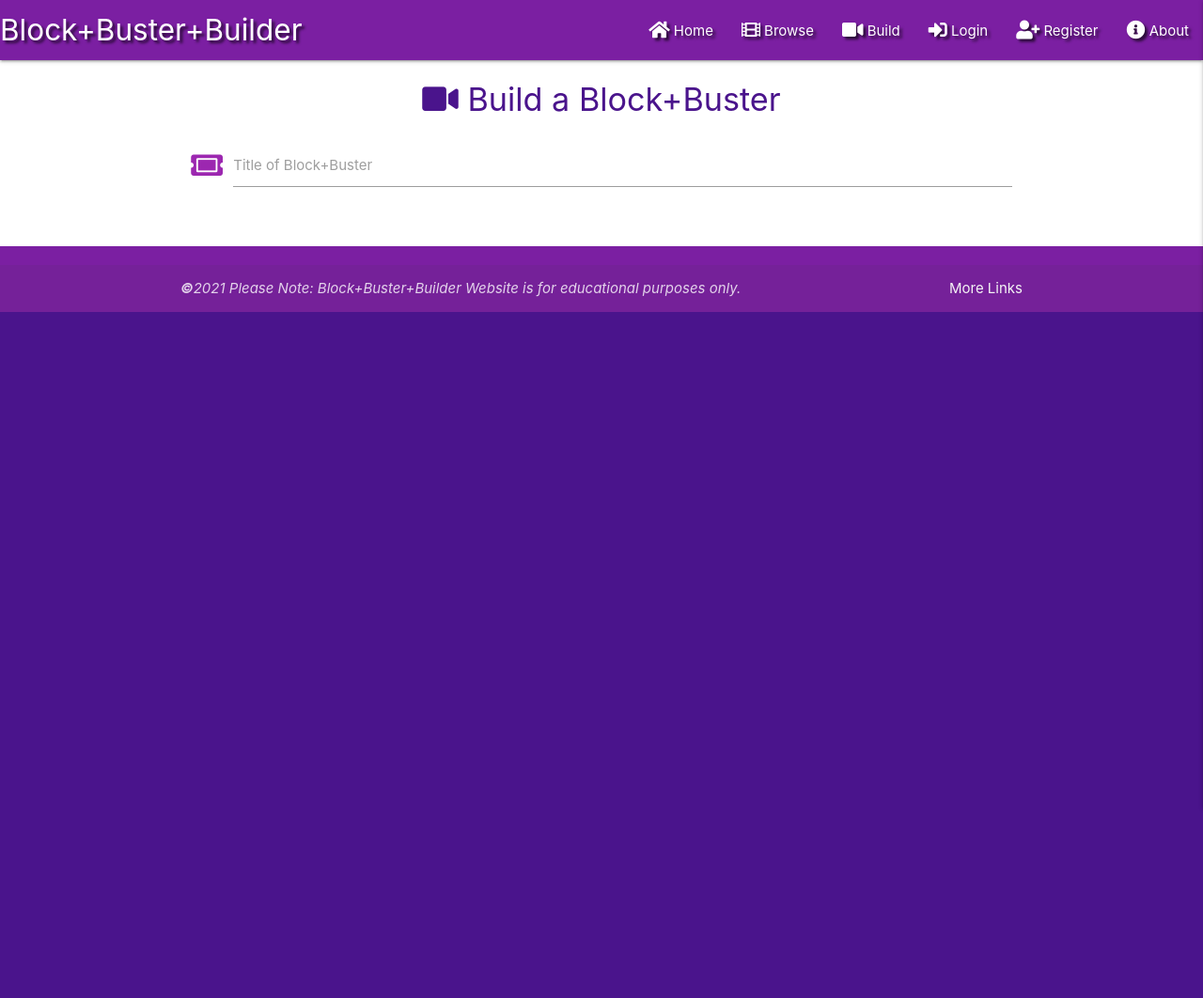
After one commit to charliekranz/blockbuster_MS3, a Flask app: page /add_story in a window 1280 px wide. The commit adds this page. Shown: the whole page at 94% size. Run offline with Flask 2, Linux system fonts and the light colour scheme; some libraries are stand-ins or nearby versions.

Commit message:
Begun the Buil Template

```diff
--- a/app.py
+++ b/app.py
@@ -98,6 +98,12 @@ def logout():
     session.pop("user")
     return redirect(url_for("login"))
 
+
+@app.route("/add_story")
+def add_story():
+    return render_template("build.html")
+
+
 if __name__ == "__main__":
     app.run(host=os.environ.get("IP"),
             port=int(os.environ.get("PORT")),
--- a/templates/base.html
+++ b/templates/base.html
@@ -21,7 +21,7 @@
             <ul class="right hide-on-med-and-down">
                 <li><a href="#"><i class="fas fa-home fa-lg"></i> Home</a></li>
                 <li><a href="{{ url_for('get_stories') }}"><i class="fas fa-film fa-lg"></i> Browse</a></li>
-                <li><a href="#"><i class="fas fa-video fa-lg"></i> Build</a></li>
+                <li><a href="{{ url_for('add_story') }}"><i class="fas fa-video fa-lg"></i> Build</a></li>
                 {% if session.user %}
                     <li><a href="{{ url_for(
                         'profile', username=session['user']) }}"><i class="fas fa-user-circle fa-lg"></i> Profile</a></li>
@@ -41,7 +41,7 @@
             <li><h5 class="center-align purple-text text-darken-3">Block+Buster+Builder</h5></li>
             <li><a href="#"><i class="fas fa-home"></i> Home</a></li>
             <li><a href="{{ url_for('get_stories')  }}"><i class="fas fa-film"></i> Browse</a></li>
-            <li><a href="#"><i class="fas fa-video"></i> Build</a></li>
+            <li><a href="{{ url_for('add_story') }}"><i class="fas fa-video"></i> Build</a></li>
             {% if session.user %}
                 <li><a href="{{ url_for(
                     'profile', username=session['user']) }}"><i class="fas fa-user-circle"></i> Profile</a></li>
--- /dev/null
+++ b/templates/build.html
@@ -0,0 +1,22 @@
+{% extends "base.html" %}
+{% block content %}
+
+    <h4 class="center-align purple-text text-darken-4">
+        <i class="fas fa-video"></i> Build a Block+Buster
+    </h4>
+
+    <div class="row">
+        <form class="col s12" method="POST" action="">
+            <div class="row">
+                <div class="input-field col s12">
+                <i class="fas fa-ticket-alt prefix purple-text darken-4"></i>
+                    <input id="icon_prefix" type="text" class="validate">
+                    <label for="icon_prefix">Title of Block+Buster</label>
+                </div>
+
+            </div>
+        </form>
+    </div>
+
+
+{% endblock %}
```
